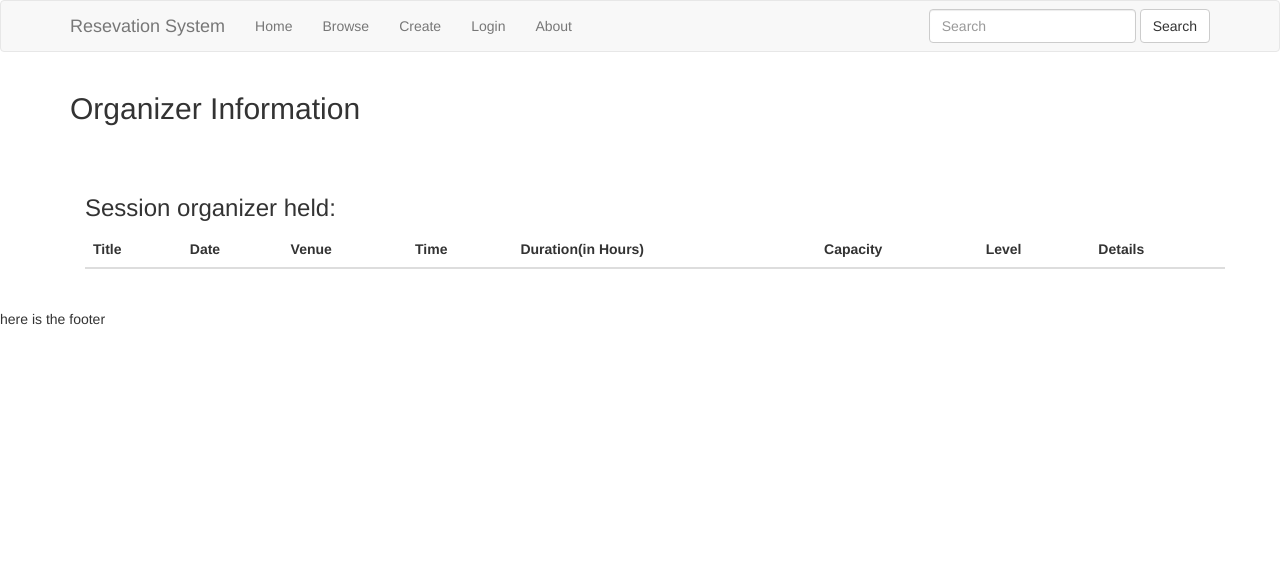
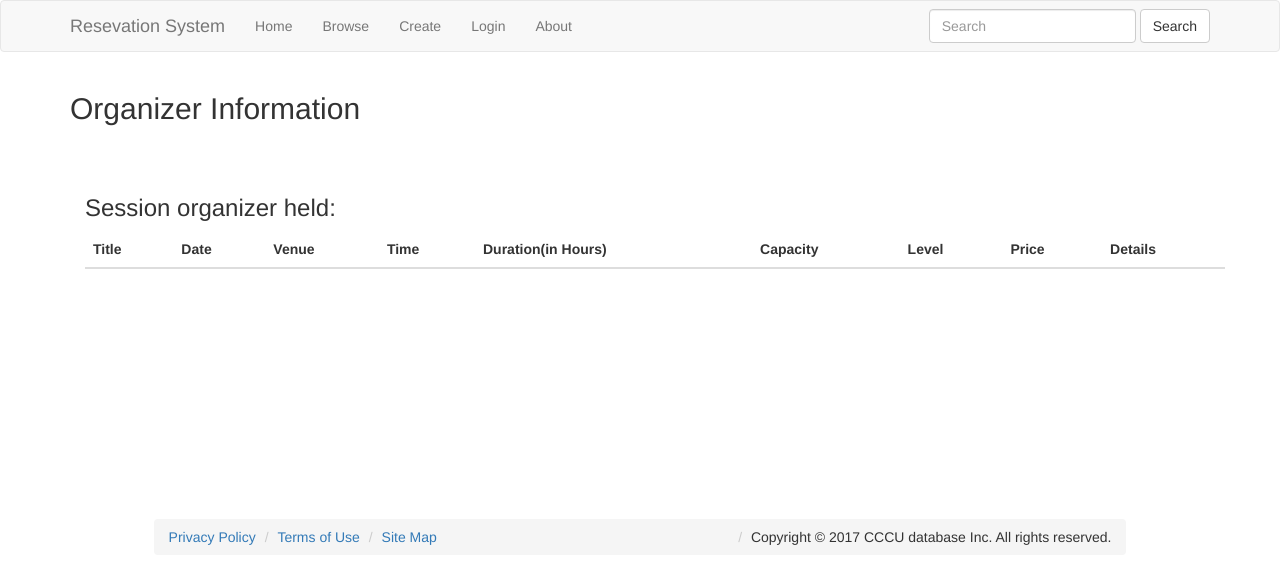
Before and after one commit to wyuenchy/DatabaseCI, a CodeIgniter app: page /DatabaseCI/index.php/pages/org in a window 1280 px wide. Shown: the top 584 px of the page. Run offline with CodeIgniter, Linux system fonts and the light colour scheme; data that the repository does not hold is empty; some libraries are stand-ins or nearby versions.

Commit message:
added footer

```diff
--- a/application/controllers/pages.php
+++ b/application/controllers/pages.php
@@ -5,7 +5,7 @@ class Pages extends CI_Controller{
         show_404();
       }
       $this->load->database();
-      $query="SELECT DISTINCT DATE_FORMAT(TIMEDIFF(start_time, end_time), '%H')-20 as'duration',session_title,date,venue_name,DATE_FORMAT(start_time, '%H:%i')as'time',no_of_tickets,level,session_ID,category "
+      $query="SELECT DISTINCT DATE_FORMAT(TIMEDIFF(start_time, end_time), '%H')-20 as'duration',session_title,date,venue_name,DATE_FORMAT(start_time, '%H:%i')as'time',no_of_tickets,level,session_ID,category,ticket_price "
       ."FROM organizer"
       ." NATURAL JOIN session"
       ." NATURAL JOIN trainer"
@@ -27,7 +27,7 @@ class Pages extends CI_Controller{
   }
   public function browse(){
     $this->load->database();
-    $query="SELECT DISTINCT DATE_FORMAT(TIMEDIFF(start_time, end_time), '%H')-20 as'duration',session_title,date,venue_name,DATE_FORMAT(start_time, '%H:%i')as'time',no_of_tickets,level,session_ID,category "
+    $query="SELECT DISTINCT DATE_FORMAT(TIMEDIFF(start_time, end_time), '%H')-20 as'duration',session_title,date,venue_name,DATE_FORMAT(start_time, '%H:%i')as'time',no_of_tickets,level,session_ID,category,ticket_price "
     ."FROM organizer"
     ." NATURAL JOIN session"
     ." NATURAL JOIN trainer"
@@ -47,7 +47,7 @@ class Pages extends CI_Controller{
   }
   public function details(){
     $this->load->database();
-    $query="SELECT DISTINCT DATE_FORMAT(TIMEDIFF(start_time, end_time), '%H')-20 as'duration',session_ID,session_title,date,venue_name,DATE_FORMAT(start_time, '%H:%i')as'time',no_of_tickets,level,session_ID,category"
+    $query="SELECT DISTINCT DATE_FORMAT(TIMEDIFF(start_time, end_time), '%H')-20 as'duration',session_ID,session_title,date,venue_name,DATE_FORMAT(start_time, '%H:%i')as'time',no_of_tickets,level,session_ID,category,ticket_price"
     // session_title,trainer_name,organizer_name,date,venue_name,time,no_of_tickets,level,session_ID
     ." FROM organizer"
     ." NATURAL JOIN session"
@@ -99,7 +99,7 @@ class Pages extends CI_Controller{
     $sql_query = $this->db->query($query);
     $data["trainer"] = $sql_query;
 
-    $query_session="SELECT DISTINCT DATE_FORMAT(TIMEDIFF(start_time, end_time), '%H')-20 as'duration',session_title,date,venue_name,DATE_FORMAT(start_time, '%H:%i')as'time',no_of_tickets,level,session_ID,category "
+    $query_session="SELECT DISTINCT DATE_FORMAT(TIMEDIFF(start_time, end_time), '%H')-20 as'duration',session_title,date,venue_name,DATE_FORMAT(start_time, '%H:%i')as'time',no_of_tickets,level,session_ID,category,ticket_price "
     ."FROM organizer"
     ." NATURAL JOIN session"
     ." NATURAL JOIN trainer"
@@ -131,7 +131,7 @@ class Pages extends CI_Controller{
     $sql_query = $this->db->query($query);
     $data["org"] = $sql_query;
 
-    $query_session="SELECT DISTINCT DATE_FORMAT(TIMEDIFF(start_time, end_time), '%H')-20 as'duration',session_title,date,venue_name,DATE_FORMAT(start_time, '%H:%i')as'time',no_of_tickets,level,session_ID,category "
+    $query_session="SELECT DISTINCT DATE_FORMAT(TIMEDIFF(start_time, end_time), '%H')-20 as'duration',session_title,date,venue_name,DATE_FORMAT(start_time, '%H:%i')as'time',no_of_tickets,level,session_ID,category,ticket_price "
     ."FROM organizer"
     ." NATURAL JOIN session"
     ." NATURAL JOIN trainer"
--- a/application/views/Template/footer.php
+++ b/application/views/Template/footer.php
@@ -1,4 +1,23 @@
 </div>
-here is the footer<br>
+
+<div class="" style="margin:200px 0 0 0;padding:10px 0 0 0">
+  <div  style="margin: 0 12%;" >
+
+
+
+    <ul class="breadcrumb" style=" margin:0 0;width:100%;text-align: left;">
+  <li><a href="#">Privacy Policy</a></li>
+  <li><a href="#">Terms of Use</a></li>
+  <li ><a href="#">Site Map</a></li>
+  <li style="float:right">Copyright © 2017 CCCU database Inc. All rights reserved.</li>
+</ul>
+
+
+
+  </div>
+</div>
+
+<a onclick="topFunction()" id="myBtn" class="btn btn-primary" title="Go to top">Top</a>
+
   </body>
 </html>
--- a/application/views/Template/header.php
+++ b/application/views/Template/header.php
@@ -3,6 +3,30 @@
   <head>
     <meta charset="utf-8">
     <link rel="stylesheet" href="https://bootswatch.com/3/united/bootstrap.min.css" >
+    <style>
+
+    #myBtn {
+      display: none;
+      position: fixed;
+      bottom: 20px;
+      right: 30px;
+    }
+    </style>
+    <script>
+    window.onscroll = function() {scrollFunction()};
+    function scrollFunction() {
+        if (document.body.scrollTop > 20 || document.documentElement.scrollTop > 20) {
+            document.getElementById("myBtn").style.display = "block";
+        } else {
+            document.getElementById("myBtn").style.display = "none";
+        }
+    }
+    function topFunction() {
+      document.body.scrollTop = 0;
+      document.documentElement.scrollTop = 0;
+    }
+    </script>
+
     <title>Welcome to page</title>
   </head>
   <body>
--- a/application/views/pages/browse.php
+++ b/application/views/pages/browse.php
@@ -11,6 +11,7 @@
       <th>Duration(in Hours)</th>
       <th>Capacity</th>
       <th>Level</th>
+      <th>price</th>
       <th>Details</th>
     </tr>
   </thead>
@@ -27,6 +28,7 @@
       echo"<td>".$row->duration."</td>";
       echo"<td>".$row->no_of_tickets."</td>";
       echo"<td>".$row->level."</td>";
+      echo"<td>$".$row->ticket_price."</td>";
       echo"<td><a href='".base_url()."pages/details/".$row->session_ID."'>Here</a></td>";
       echo"</tr>";
     }
--- a/application/views/pages/home.php
+++ b/application/views/pages/home.php
@@ -13,6 +13,7 @@
       <th>Duration(in Hours)</th>
       <th>Capacity</th>
       <th>Level</th>
+      <th>Price</th>
       <th>Details</th>
     </tr>
   </thead>
@@ -29,6 +30,7 @@
       echo"<td>".$row->duration."</td>";
       echo"<td>".$row->no_of_tickets."</td>";
       echo"<td>".$row->level."</td>";
+      echo"<td>$".$row->ticket_price."</td>";
       echo"<td><a href='".base_url()."pages/details/".$row->session_ID."'>Here</a></td>";
       echo"</tr>";
     }
--- a/application/views/pages/org.php
+++ b/application/views/pages/org.php
@@ -22,6 +22,7 @@
       <th>Duration(in Hours)</th>
       <th>Capacity</th>
       <th>Level</th>
+      <th>Price</th>
       <th>Details</th>
     </tr>
   </thead>
@@ -38,6 +39,7 @@
       echo"<td>".$row->duration."</td>";
       echo"<td>".$row->no_of_tickets."</td>";
       echo"<td>".$row->level."</td>";
+      echo"<td>$".$row->ticket_price."</td>";
       echo"<td><a href='".base_url()."pages/details/".$row->session_ID."'>Here</a></td>";
       echo"</tr>";
     }
--- a/application/views/pages/trainer.php
+++ b/application/views/pages/trainer.php
@@ -22,6 +22,7 @@
       <th>Duration(in Hours)</th>
       <th>Capacity</th>
       <th>Level</th>
+      <th>Price</th>
       <th>Details</th>
     </tr>
   </thead>
@@ -38,6 +39,7 @@
       echo"<td>".$row->duration."</td>";
       echo"<td>".$row->no_of_tickets."</td>";
       echo"<td>".$row->level."</td>";
+      echo"<td>$".$row->ticket_price."</td>";
       echo"<td><a href='".base_url()."pages/details/".$row->session_ID."'>Here</a></td>";
       echo"</tr>";
     }
```
Also changed, not shown: application/views/pages/details.php (+8 -9 lines).
